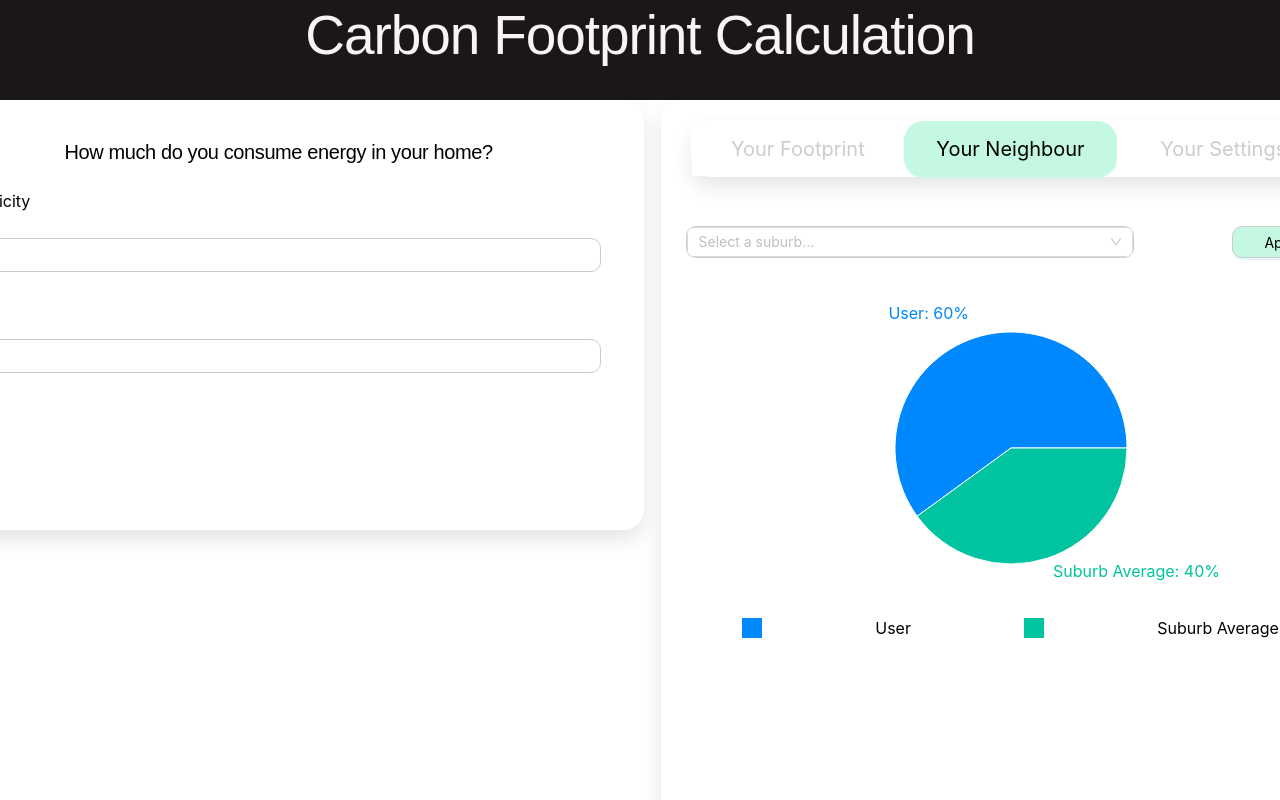
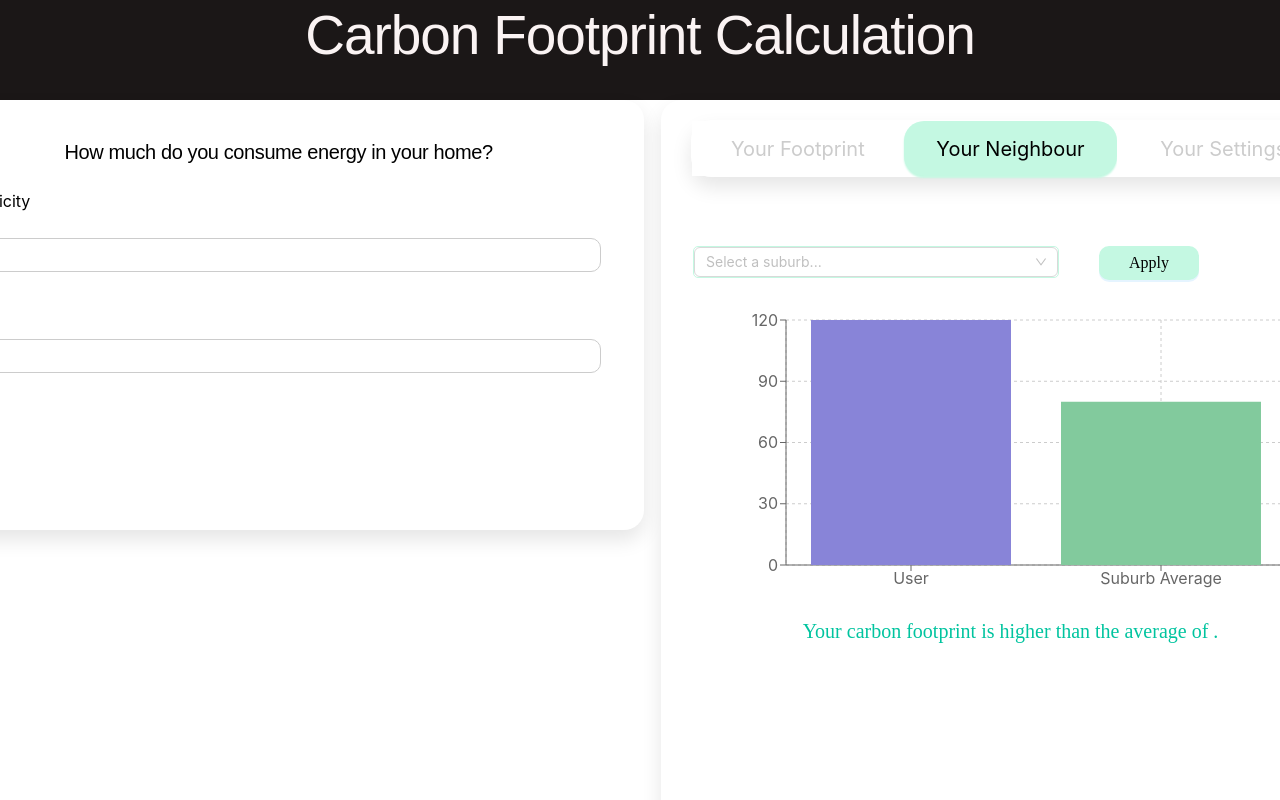
Before and after one commit to trungpro5398/Sustainable-Urban-Life-iteration-3, a React (Create React App) app in the folder carbon-footprint-calculation/: page / in a window 1280 px wide. Both pictures are taken after a click on the button "Your Neighbour". Shown: the top 800 px of the page. Built offline with nearby package versions, Linux system fonts and the light colour scheme.

Commit message:
Add Neighbour layout

```diff
--- a/carbon-footprint-calculation/src/components/Neighbour/NeighbourContainer.jsx
+++ b/carbon-footprint-calculation/src/components/Neighbour/NeighbourContainer.jsx
@@ -1,5 +1,14 @@
 import React, { useState } from "react";
-import { PieChart, Pie, Cell, ResponsiveContainer } from "recharts";
+import {
+  BarChart,
+  Bar,
+  XAxis,
+  YAxis,
+  CartesianGrid,
+  Tooltip,
+  Cell,
+  ResponsiveContainer,
+} from "recharts";
 import { Button, Select } from "antd";
 import "./NeighbourContainer.scss";
 
@@ -9,10 +18,23 @@ const NeighbourContainer = () => {
   const [suburb, setSuburb] = useState("");
   const userFootprint = 120; // Update with your own data
   const suburbFootprint = 80; // Update with your own data
+  const CustomTooltip = ({ active, payload, label }) => {
+    if (active) {
+      return (
+        <div className="custom-tooltip">
+          <p className="label">{`${label} : ${payload[0].value}`}</p>
+          <p className="intro">This is data related to {label}</p>
+          <p className="desc">Anything you want can be displayed here.</p>
+        </div>
+      );
+    }
+
+    return null;
+  };
 
   const data = [
-    { name: "User", value: userFootprint },
-    { name: "Suburb Average", value: suburbFootprint },
+    { name: "User", footprint: userFootprint },
+    { name: "Suburb Average", footprint: suburbFootprint },
   ];
 
   const handleSuburbChange = (value) => {
@@ -37,24 +59,36 @@ const NeighbourContainer = () => {
         </Button>
       </div>
       <ResponsiveContainer width="100%" height={300}>
-        <PieChart>
-          <Pie
-            dataKey="value"
-            data={data}
-            fill="#8884d8"
-            labelLine={false}
-            label={({ name, percent }) =>
-              `${name}: ${(percent * 100).toFixed(0)}%`
-            }
-          >
-            <Cell fill="#0088FE" />
-            <Cell fill="#00C49F" />
-          </Pie>
-        </PieChart>
+        <BarChart
+          width={500}
+          height={300}
+          data={data}
+          margin={{
+            top: 20,
+            right: 30,
+            left: 20,
+            bottom: 5,
+          }}
+        >
+          <CartesianGrid strokeDasharray="3 3" />
+          <XAxis dataKey="name" />
+          <YAxis />
+          <Tooltip content={<CustomTooltip />} />
+          <Bar dataKey="footprint" fill="#52e0a4">
+            {data.map((entry, index) => (
+              <Cell
+                key={`cell-${index}`}
+                fill={entry.name === "User" ? "#8884d8" : "#82ca9d"}
+              />
+            ))}
+          </Bar>
+        </BarChart>
       </ResponsiveContainer>
-      <div className="legend">
-        <span className="user-color" /> User
-        <span className="suburb-color" /> Suburb Average
+
+      <div className="result">
+        Your carbon footprint is{" "}
+        {userFootprint > suburbFootprint ? "higher" : "lower"} than the average
+        of {suburb}.
       </div>
     </div>
   );
--- a/carbon-footprint-calculation/src/components/Neighbour/NeighbourContainer.scss
+++ b/carbon-footprint-calculation/src/components/Neighbour/NeighbourContainer.scss
@@ -1,32 +1,66 @@
+
 .neighbour-tab {
   display: flex;
   flex-direction: column;
+  justify-content: center;
   align-items: center;
-margin-top: 50px;
-margin-left: -6px;
-margin-right: -6px;
+  padding: 20px;
+
+  margin-top: 50px;
+  margin-left: -6px;
+  margin-right: -6px;
   .input-area {
     display: flex;
-    justify-content: space-between;
+    justify-content: flex-start;
     width: 100%;
-    margin-bottom: 40px;
+    margin-bottom: 20px;
+    margin-left: -25px;
     .dragdown {
-      width: 448px;
-      flex-shrink: 0;
+      width: 60%;
+      margin-right: 10px;
+      border-radius: 5px;
+      border: 1px solid #ccc;
+
+      border-color: #c4f8e2;
+      color: #c4f8e2;
+
+      &:hover {
+        border-color: #a5d3c0;
+        color: #a5d3c0;
+      }
+    }
+
+    .button {
+      width: 100px;
+      height: 34px;
       border-radius: 10px;
-      border: 1px solid #ccc;
-      background: #fff;
-    }
-    .button{
-      width: 104px;
-flex-shrink: 0;
-border-radius: 10px;
-border: 1px solid #CCC;
-background: #C4F8E2;
-color: black;
+      border: none;
+      background-color: #c4f8e2;
+      color: black;
+      font-family: Nunito;
+      font-size: 16px;
+      font-style: normal;
+      font-weight: 400;
+      line-height: normal;
+      cursor: pointer;
+      transition: background-color 0.3s ease;
+      margin-left: 30px;
+      &:hover {
+        background-color: #a5d3c0;
+      }
     }
   }
 
+  .result {
+    margin-top: 20px;
+    font-family: Nunito;
+    font-size: 20px;
+    font-style: normal;
+    font-weight: 400;
+    line-height: normal;
+    text-align: center;
+    color: #00c49f;
+  }
   .legend {
     display: flex;
     justify-content: space-around;
@@ -37,7 +71,7 @@ color: black;
       display: inline-block;
       width: 20px;
       height: 20px;
-      background-color: #0088fe;
+      background-color: #00c49f;
     }
 
     .suburb-color {
@@ -48,3 +82,26 @@ color: black;
     }
   }
 }
+
+.custom-tooltip {
+  background: #f5f5f5;
+  border: 1px solid #ccc;
+  padding: 10px;
+  border-radius: 5px;
+  color: #333;
+
+  .label {
+    font-size: 18px;
+    margin-bottom: 5px;
+  }
+
+  .intro {
+    font-size: 16px;
+    color: #888;
+  }
+
+  .desc {
+    margin-top: 10px;
+    color: #888;
+  }
+}
```
